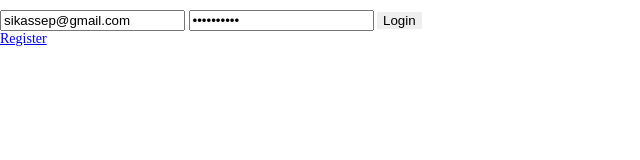
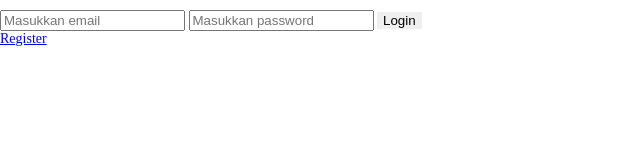
Before and after one commit to asepindrak/pacar-ai-extension, a website: page media/webview.html in a window 1280 px wide. Shown: the whole page, without its empty margins (0-640 px from the left). Drawn offline with Linux system fonts and the light colour scheme.

Commit message:
chore: remove default value from login form

```diff
--- a/media/webview.html
+++ b/media/webview.html
@@ -444,8 +444,8 @@
                 const content = document.getElementById('content')
                 content.innerHTML = `
       <form id="loginForm" action="#" method="post">
-        <input type="text" name="email" placeholder="Masukkan email" value="sikassep@gmail.com" />
-        <input type="password" name="password" placeholder="Masukkan password" value="qwertieser" />
+        <input type="text" name="email" placeholder="Masukkan email" />
+        <input type="password" name="password" placeholder="Masukkan password" />
         <button type="submit">Login</button>
       </form>
       <a href="https://pacar-ai.my.id/" target="_blank">Register</a>
```
